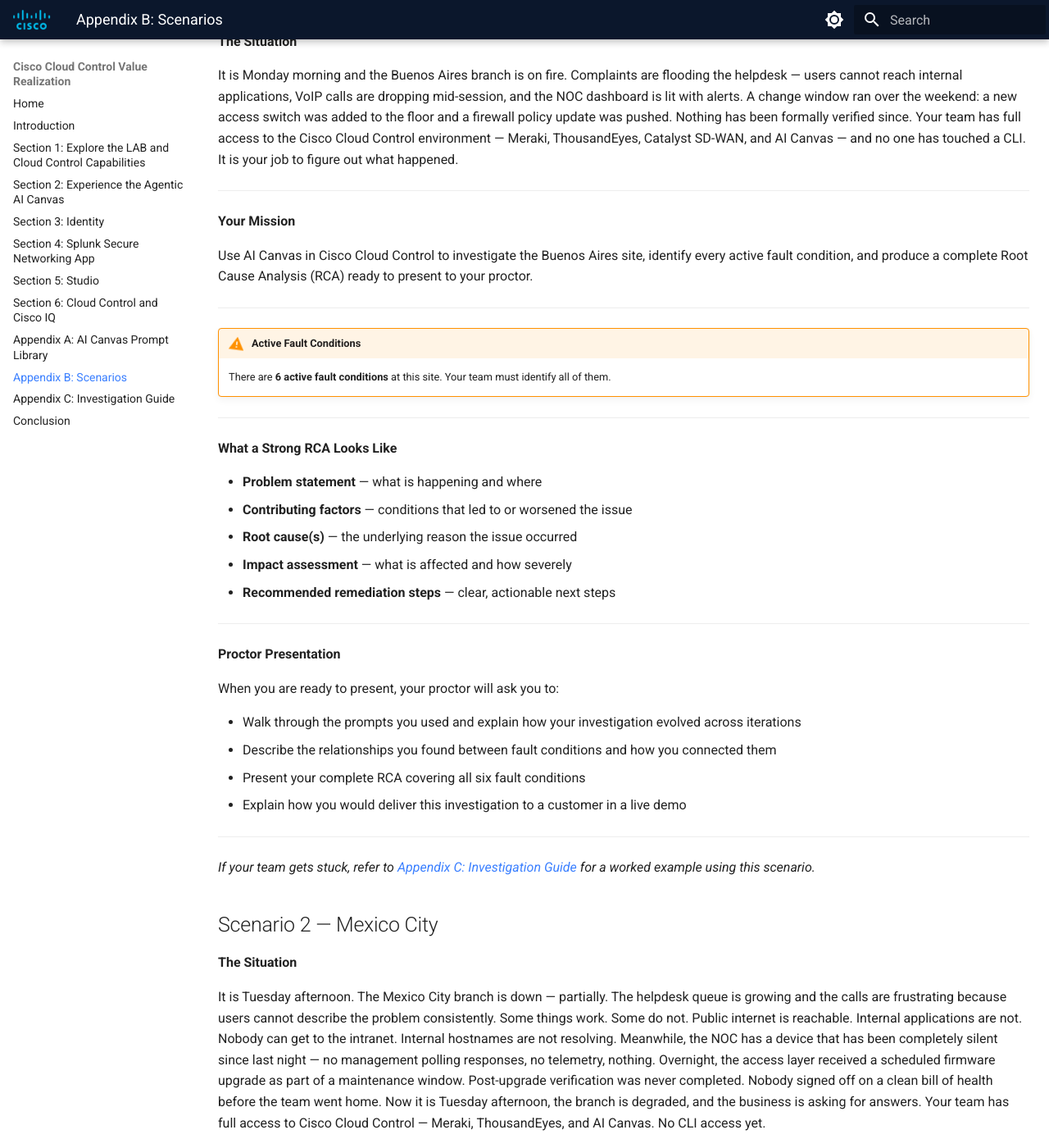
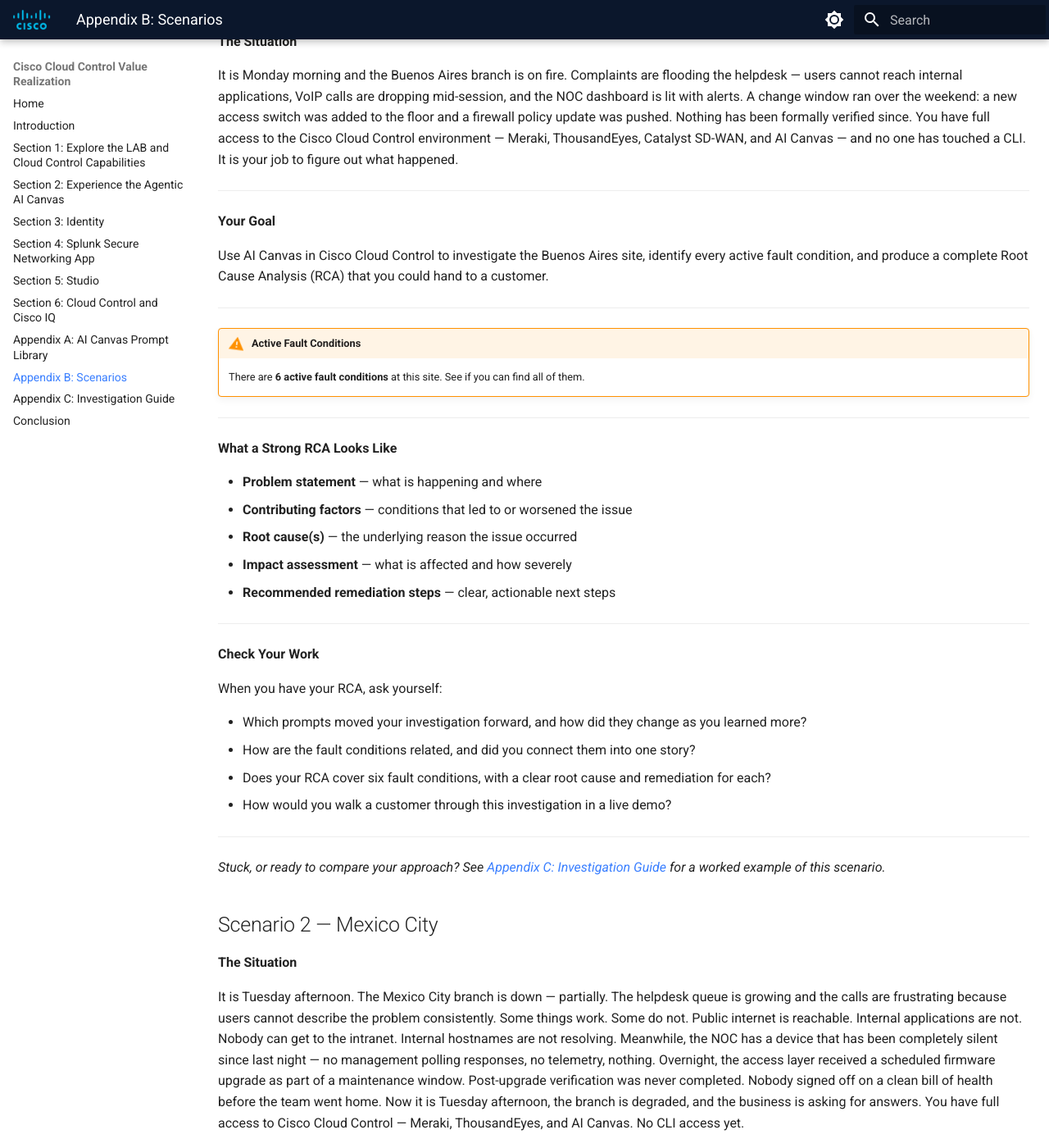
Before and after one commit to mokuma56/tedcn24-01-fy27, an MkDocs documentation site: the page built from docs/appendix-b-scenarios/index.md, in a window 1280 px wide and 1400 px high, scrolled down 361 px. Shown: the whole window at 82% size. Built offline with MkDocs 1.6.1 and Material for MkDocs 9.7.7, drawn with Linux system fonts in a browser that asks for light colours; some of the changed text lies outside the part shown.

Commit message:
Update lab guide — 2026-10-25 20:38

```diff
--- a/docs/appendix-b-scenarios/index.md
+++ b/docs/appendix-b-scenarios/index.md
@@ -1,23 +1,23 @@
 # Appendix B: Scenarios
 
-This appendix contains two scenario briefs for an optional team exercise. Each scenario places your team inside a real operational situation at a specific branch site — your job is to use AI Canvas to investigate, identify every active fault condition, and build a complete root cause analysis. No hints, no prescribed steps, no suggested prompts: your team decides how to approach it, and you'll be evaluated on the quality of your RCA and the creativity of your prompt engineering. If you get stuck or want to compare your approach after the challenge, Appendix C: Investigation Guide contains a worked example for each scenario.
+Want more hands-on time with AI Canvas? This appendix contains two optional practice scenarios. Each one drops you into a realistic operational situation at a branch site, and your goal is to use AI Canvas to investigate, find every active fault condition, and build a complete root cause analysis (RCA). There are no hints, prescribed steps, or suggested prompts — you decide how to approach the problem, which makes these a great way to sharpen your prompting skills. Work through them on your own or with a partner, at your own pace. When you're finished, or if you get stuck, Appendix C: Investigation Guide walks through one worked approach for each scenario.
 
 ## Scenario 1 — Buenos Aires
 
 **The Situation**
 
-It is Monday morning and the Buenos Aires branch is on fire. Complaints are flooding the helpdesk — users cannot reach internal applications, VoIP calls are dropping mid-session, and the NOC dashboard is lit with alerts. A change window ran over the weekend: a new access switch was added to the floor and a firewall policy update was pushed. Nothing has been formally verified since. Your team has full access to the Cisco Cloud Control environment — Meraki, ThousandEyes, Catalyst SD-WAN, and AI Canvas — and no one has touched a CLI. It is your job to figure out what happened.
+It is Monday morning and the Buenos Aires branch is on fire. Complaints are flooding the helpdesk — users cannot reach internal applications, VoIP calls are dropping mid-session, and the NOC dashboard is lit with alerts. A change window ran over the weekend: a new access switch was added to the floor and a firewall policy update was pushed. Nothing has been formally verified since. You have full access to the Cisco Cloud Control environment — Meraki, ThousandEyes, Catalyst SD-WAN, and AI Canvas — and no one has touched a CLI. It is your job to figure out what happened.
 
 ---
 
-**Your Mission**
+**Your Goal**
 
-Use AI Canvas in Cisco Cloud Control to investigate the Buenos Aires site, identify every active fault condition, and produce a complete Root Cause Analysis (RCA) ready to present to your proctor.
+Use AI Canvas in Cisco Cloud Control to investigate the Buenos Aires site, identify every active fault condition, and produce a complete Root Cause Analysis (RCA) that you could hand to a customer.
 
 ---
 
 !!! warning "Active Fault Conditions"
-    There are **6 active fault conditions** at this site. Your team must identify all of them.
+    There are **6 active fault conditions** at this site. See if you can find all of them.
 
 ---
 
@@ -31,35 +31,35 @@
 
 ---
 
-**Proctor Presentation**
+**Check Your Work**
 
-When you are ready to present, your proctor will ask you to:
+When you have your RCA, ask yourself:
 
-- Walk through the prompts you used and explain how your investigation evolved across iterations
-- Describe the relationships you found between fault conditions and how you connected them
-- Present your complete RCA covering all six fault conditions
-- Explain how you would deliver this investigation to a customer in a live demo
+- Which prompts moved your investigation forward, and how did they change as you learned more?
+- How are the fault conditions related, and did you connect them into one story?
+- Does your RCA cover six fault conditions, with a clear root cause and remediation for each?
+- How would you walk a customer through this investigation in a live demo?
 
 ---
 
-*If your team gets stuck, refer to [Appendix C: Investigation Guide](../appendix-c-investigation-guide/) for a worked example using this scenario.*
+*Stuck, or ready to compare your approach? See [Appendix C: Investigation Guide](../appendix-c-investigation-guide/) for a worked example of this scenario.*
 
 ## Scenario 2 — Mexico City
 
 **The Situation**
 
-It is Tuesday afternoon. The Mexico City branch is down — partially. The helpdesk queue is growing and the calls are frustrating because users cannot describe the problem consistently. Some things work. Some do not. Public internet is reachable. Internal applications are not. Nobody can get to the intranet. Internal hostnames are not resolving. Meanwhile, the NOC has a device that has been completely silent since last night — no management polling responses, no telemetry, nothing. Overnight, the access layer received a scheduled firmware upgrade as part of a maintenance window. Post-upgrade verification was never completed. Nobody signed off on a clean bill of health before the team went home. Now it is Tuesday afternoon, the branch is degraded, and the business is asking for answers. Your team has full access to Cisco Cloud Control — Meraki, ThousandEyes, and AI Canvas. No CLI access yet.
+It is Tuesday afternoon. The Mexico City branch is down — partially. The helpdesk queue is growing and the calls are frustrating because users cannot describe the problem consistently. Some things work. Some do not. Public internet is reachable. Internal applications are not. Nobody can get to the intranet. Internal hostnames are not resolving. Meanwhile, the NOC has a device that has been completely silent since last night — no management polling responses, no telemetry, nothing. Overnight, the access layer received a scheduled firmware upgrade as part of a maintenance window. Post-upgrade verification was never completed. Nobody signed off on a clean bill of health before the team went home. Now it is Tuesday afternoon, the branch is degraded, and the business is asking for answers. You have full access to Cisco Cloud Control — Meraki, ThousandEyes, and AI Canvas. No CLI access yet.
 
 ---
 
-**Your Mission**
+**Your Goal**
 
-Use AI Canvas in Cisco Cloud Control to investigate the Mexico City site, identify every active fault condition, and produce a complete Root Cause Analysis ready to present to your proctor.
+Use AI Canvas in Cisco Cloud Control to investigate the Mexico City site, identify every active fault condition, and produce a complete Root Cause Analysis that you could hand to a customer.
 
 ---
 
 !!! warning "Active Fault Conditions"
-    There are **3 active fault conditions** at this site. Your team must identify all of them.
+    There are **3 active fault conditions** at this site. See if you can find all of them.
 
 ---
 
@@ -73,15 +73,15 @@
 
 ---
 
-**Proctor Presentation**
+**Check Your Work**
 
-When you are ready to present, your proctor will ask you to:
+When you have your RCA, ask yourself:
 
-- Walk through your prompt approach and explain any iterations or pivots you made during the investigation
-- Describe the relationships you found between the fault conditions
-- Present your complete RCA covering all fault conditions
-- Explain how you would walk a customer through this investigation in a live demo context
+- Which prompts moved your investigation forward, and where did you change direction?
+- What do the fault conditions have in common, and did you find the shared contributing factor?
+- Does your RCA cover all three fault conditions, with a clear root cause and remediation for each?
+- How would you walk a customer through this investigation in a live demo?
 
 ---
 
-*If your team gets stuck, refer to [Appendix C: Investigation Guide](../appendix-c-investigation-guide/) for a worked example using this scenario.*
+*Stuck, or ready to compare your approach? See [Appendix C: Investigation Guide](../appendix-c-investigation-guide/) for a worked example of this scenario.*
```
Also changed, not shown: docs/appendix-c-investigation-guide/index.md (+7 -7 lines), docs/introduction/index.md (+14 -3 lines).
